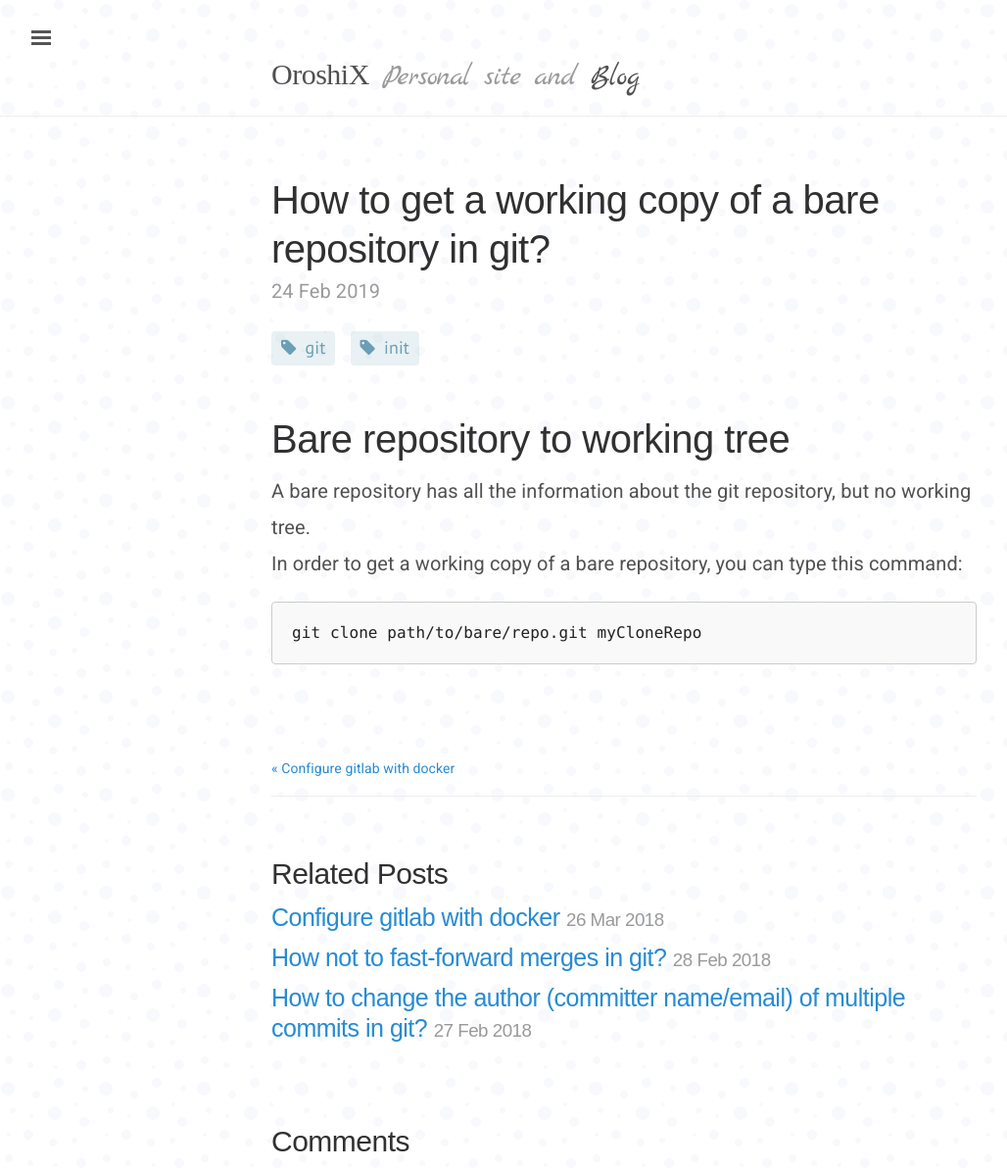
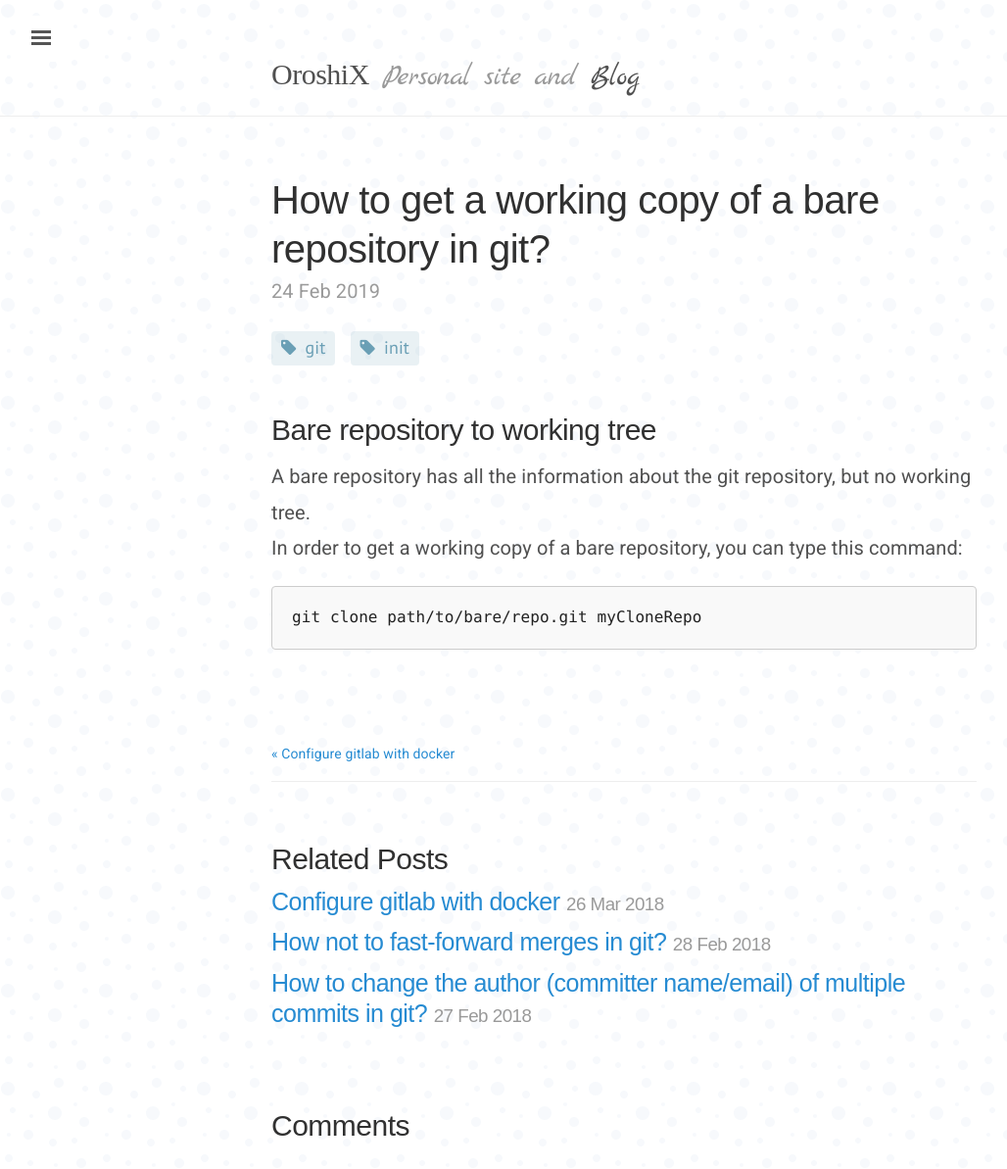
Before and after one commit to OroshiX/OroshiX.github.io, a Jekyll site: the page built from _posts/2019-02-24-git-bare-init-repository.md, in a window 1280 px wide. Shown: the whole page at 98% size, without its empty margins (3-1031 px from the left). Built offline with Jekyll 4.4.1, drawn with Linux system fonts in a browser that asks for light colours; some web fonts are replaced; a script that is not in the unit is left out; comment, search, counter and statistics services are not loaded.

Commit message:
Title size

````diff
--- a/_posts/2019-02-24-git-bare-init-repository.md
+++ b/_posts/2019-02-24-git-bare-init-repository.md
@@ -5,7 +5,7 @@ date:   2019-02-24 11:54:00 +0100
 categories: git
 tags: git init
 ---
-# Bare repository to working tree
+## Bare repository to working tree
 A bare repository has all the information about the git repository, but no working tree.
 In order to get a working copy of a bare repository, you can type this command:
 ```bash
````
